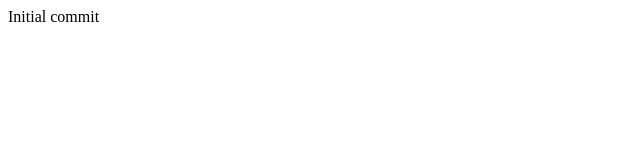
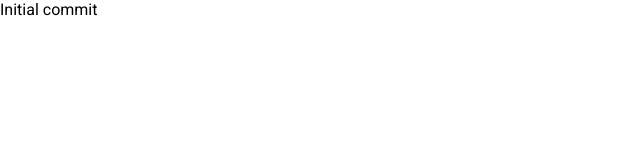
Before and after one commit to Jeimissonb/qik-serve, a React (Vite) app: page / in a window 1280 px wide. Shown: the top 160 px of the page, without its empty margins (0-640 px from the left). Built offline with nearby package versions, Linux system fonts and the light colour scheme.

Commit message:
Global css to application, configuring paths to folders in tsconfig.json (easier access) and add Robo font to application (size 400 and 700)

```diff
--- a/index.html
+++ b/index.html
@@ -2,6 +2,10 @@
 <html lang="en">
   <head>
     <meta charset="UTF-8" />
+    <link rel="preconnect" href="https://fonts.googleapis.com" />
+    <link rel="preconnect" href="https://fonts.gstatic.com" crossorigin />
+    <link href="https://fonts.googleapis.com/css2?family=Roboto:wght@400;700&display=swap" rel="stylesheet" />
+
     <meta name="viewport" content="width=device-width, initial-scale=1.0" />
     <title>Qick Serve</title>
   </head>
--- /dev/null
+++ b/src/globals.css
@@ -0,0 +1,17 @@
+* {
+  margin: 0;
+  padding: 0;
+  box-sizing: border-box;
+}
+
+body {
+  background: var(--gray-900);
+  color: var(--gray-300);
+  -webkit-font-smoothing: antialiased;
+}
+
+body, input, textarea, button {
+  font-family: "Roboto", sans-serif;
+  font-weight: 400;
+  font-size: 1rem;
+}
--- a/src/main.tsx
+++ b/src/main.tsx
@@ -1,6 +1,7 @@
 import React from 'react'
 import ReactDOM from 'react-dom/client'
 import { App } from './App'
+import "./globals.css";
 
 ReactDOM.createRoot(document.getElementById('root')!).render(
   <React.StrictMode>
```
Also changed, not shown: tsconfig.json (+6 -1 lines).
